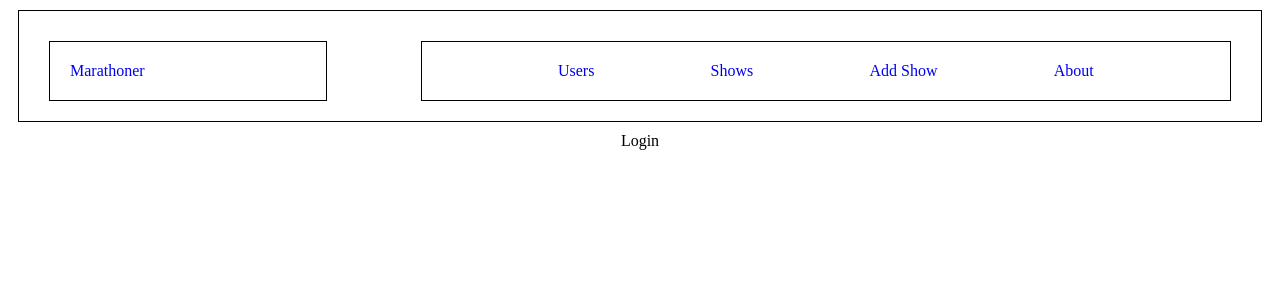
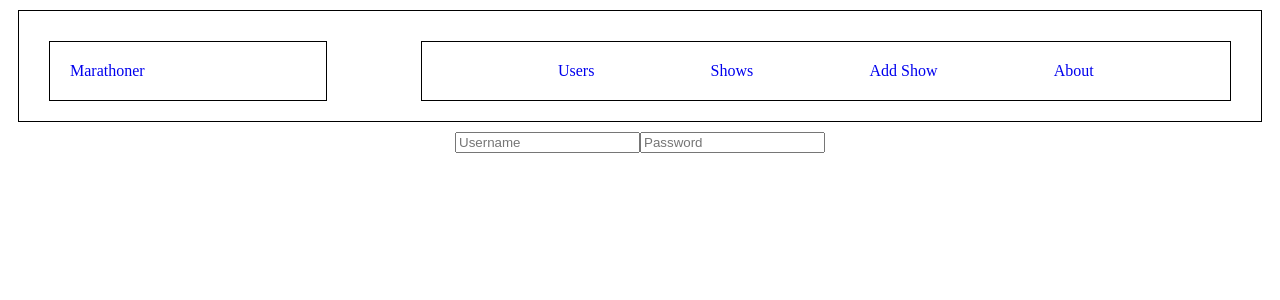
Before and after one commit to gsanchez13/marathoner_movieapp, a React (Create React App) app in the folder frontend/: page / in a window 1280 px wide. Shown: the top 300 px of the page. Built offline with nearby package versions, Linux system fonts and the light colour scheme.

Commit message:
adds hooks to login component for inputs

```diff
--- a/frontend/src/Components/Login.jsx
+++ b/frontend/src/Components/Login.jsx
@@ -1,12 +1,25 @@
-import React, { Component } from 'react';
+import React, { useState } from 'react';
 
-class Login extends Component {
-    render() {
-        return (
-            <div>
-                Login
-            </div>
-        )
+const Login = () => {
+    const [state, setState] = useState({
+        username: "",
+        password: ""
+    });
+    //state and setState are two items in the useState component of React
+    const handleChange = (e) => {
+        setState({ ...state, [e.target.name]: e.target.value })
+    };
+    const handleSubmit = (e) => {
+        e.preventDefault();
     }
-}
+    const { username, password } = state;
+    return (
+        <div>
+            <form onSubmit={handleSubmit}>
+                <input name="username" value={username} onChange={handleChange} placeholder="Username"/>
+                <input name="password" value={password} onChange={handleChange} placeholder="Password"/>
+            </form>
+        </div>
+    )
+};
 export default Login;
```
